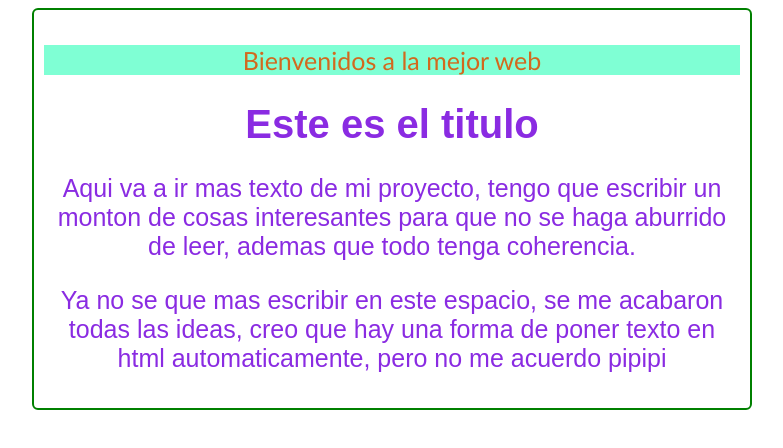
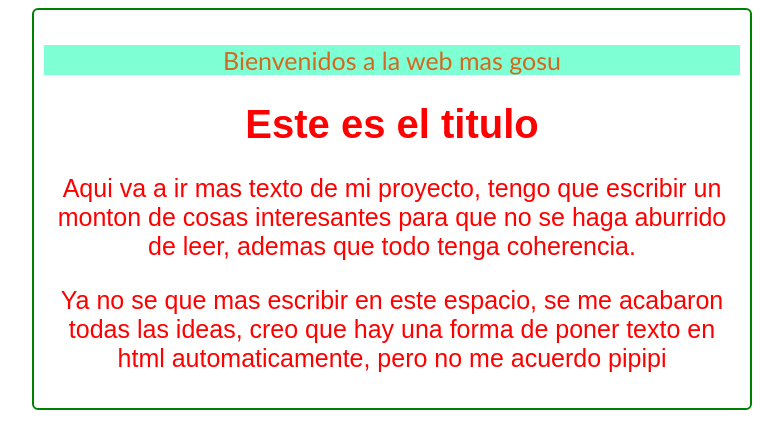
Before and after one commit to Apolo-X/MasterBlog, a plain HTML site: page index.html in a window 1280 px wide. Shown: the whole page, without its empty margins (248-1031 px from the left). Drawn offline with Linux system fonts and the light colour scheme.

Commit message:
Modifique la cabecera y el color del texto

```diff
--- a/css/style.css
+++ b/css/style.css
@@ -1,7 +1,7 @@
 main {
     text-align: center;
     font-family: Arial, Helvetica, sans-serif;
-    color: blueviolet;
+    color: red;
     font-size: 25px;
 }
 
--- a/index.html
+++ b/index.html
@@ -11,7 +11,7 @@
     <main>
         <div id="container">
             <div id="cabecera">
-                <p>Bienvenidos a la mejor web</p>
+                <p>Bienvenidos a la web mas gosu</p>
             </div>
             <div id="post">
                 <h1>Este es el titulo</h1>
```
